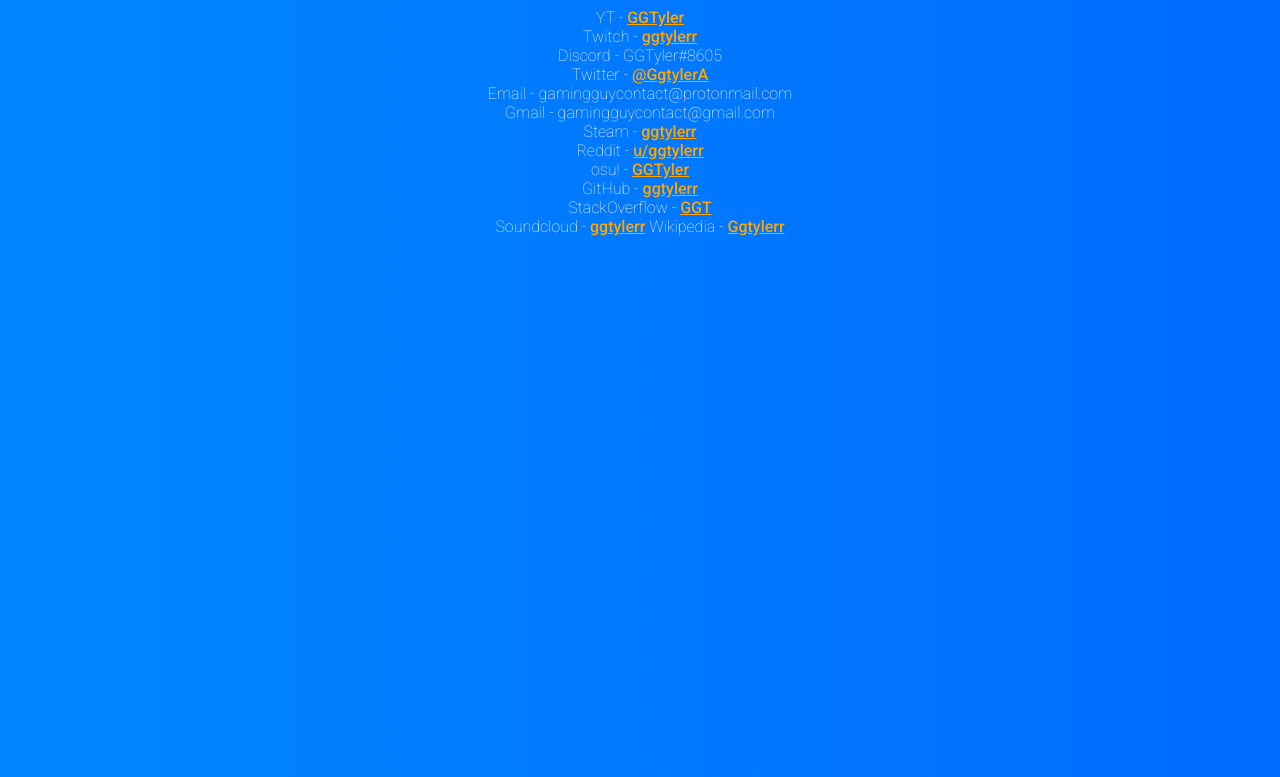
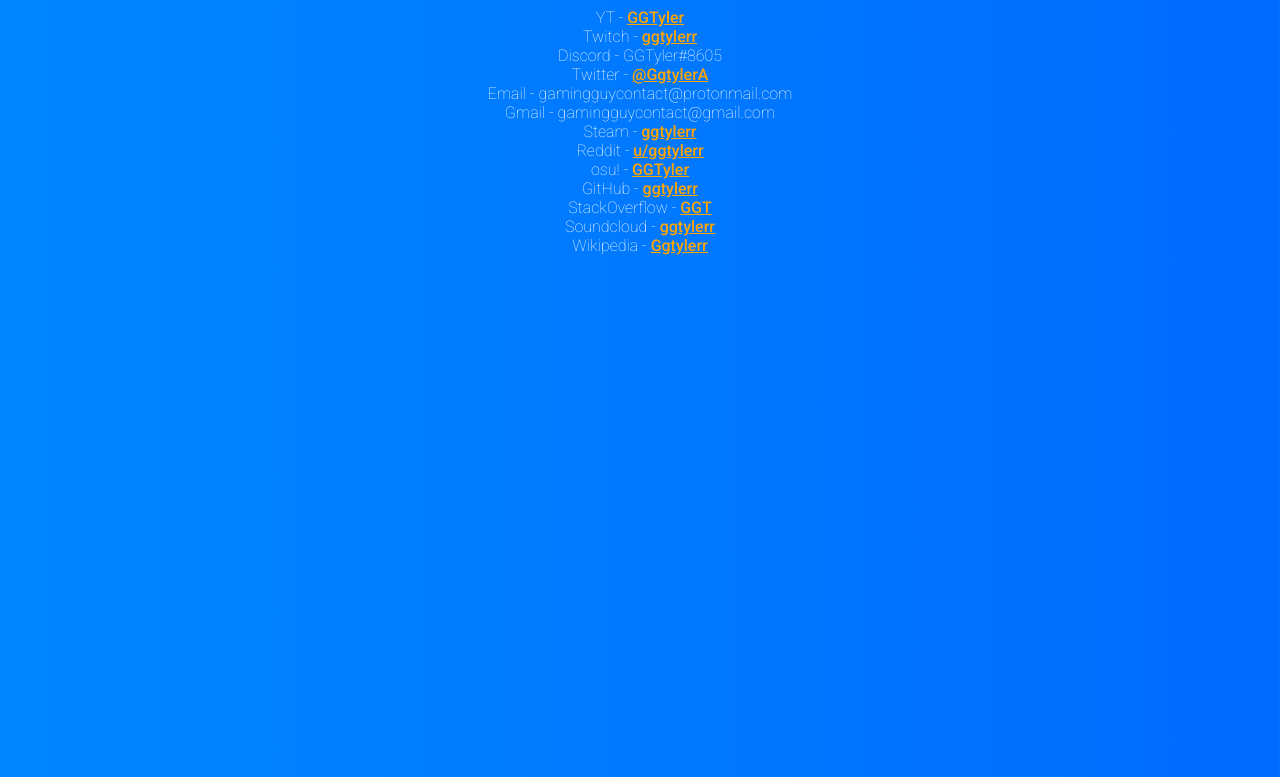
Before and after one commit to ggtylerr/ggtylerr-website, a website: page public/social.html in a window 1280 px wide. Shown: the top 777 px of the page. Drawn offline with nearby package versions, Linux system fonts and the light colour scheme.

Commit message:
Andd I forgot a break tag

```diff
--- a/public/social.html
+++ b/public/social.html
@@ -26,7 +26,7 @@
       osu! - <a href="https://osu.ppy.sh/users/10007584">GGTyler</a><br/>
       GitHub - <a href="https://github.com/ggtylerr">ggtylerr</a><br/>
       StackOverflow - <a href="https://stackoverflow.com/users/4972062/ggt?tab=profile">GGT</a><br/>
-      Soundcloud - <a href="https://soundcloud.com/ggtylerr">ggtylerr</a>
+      Soundcloud - <a href="https://soundcloud.com/ggtylerr">ggtylerr</a><br/>
       Wikipedia - <a href="https://en.wikipedia.org/wiki/User:Ggtylerr">Ggtylerr</a>
     </center>
     <div id="footer"></div>
```
